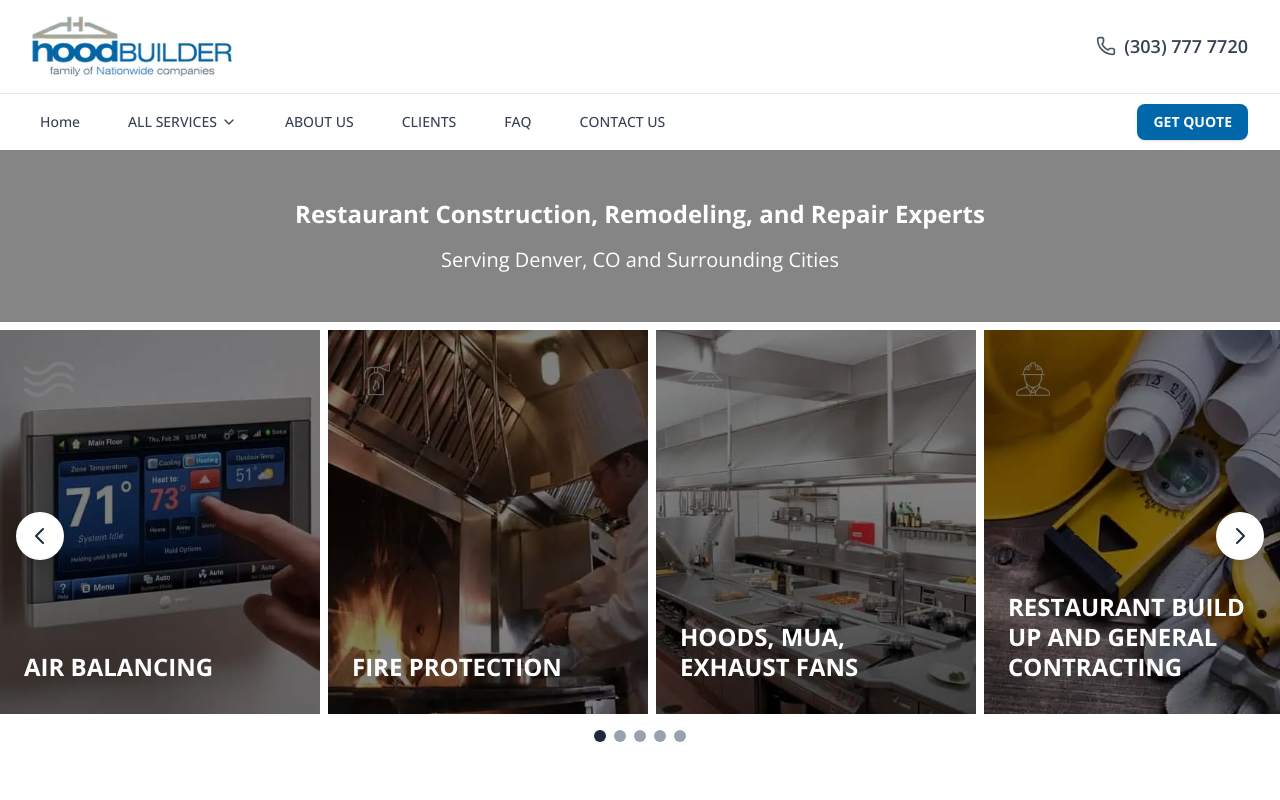
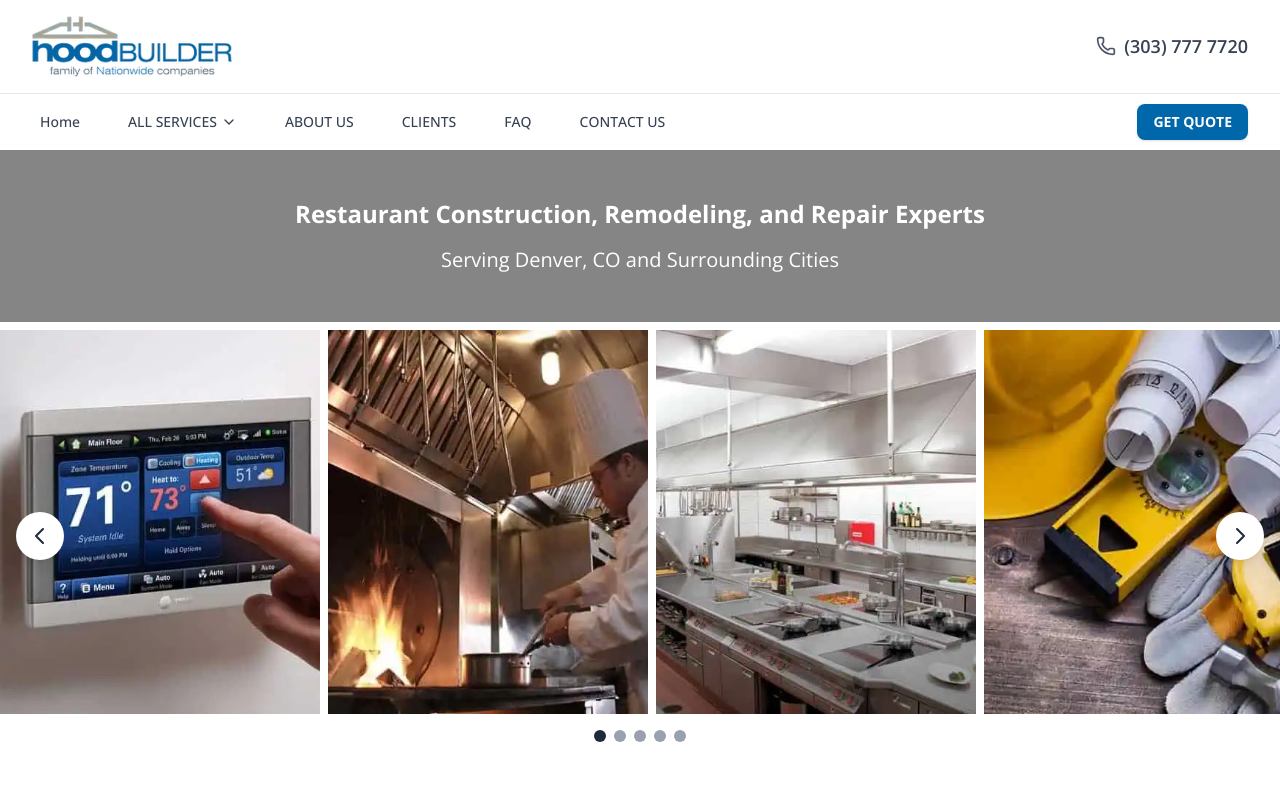
Before and after one commit to salarmiirzaeie/hood-builder-next, a Next.js app: page / in a window 1280 px wide. Shown: the top 800 px of the page. Built offline with nearby package versions, Linux system fonts and the light colour scheme.

Commit message:
fix slider

```diff
--- a/src/app/components/home/Blogs.tsx
+++ b/src/app/components/home/Blogs.tsx
@@ -80,8 +80,7 @@ const BlogPostCard: React.FC<{ post: BlogPost }> = ({ post }) => {
         layout="responsive" // Make image responsive to parent container
         width={400} // Example width (adjust based on your actual image aspect ratio)
         height={250} // Example height
-        objectFit="cover"
-        className={`transition-all duration-500 ease-in-out ${isHovered ? "" : "grayscale"}`}
+        className={`transition-all duration-500 object-cover ease-in-out ${isHovered ? "" : "grayscale"}`}
         // Fallback for image loading errors can be handled by Next.js Image component
       />
       {/*
--- a/src/app/components/home/ImageSlider.tsx
+++ b/src/app/components/home/ImageSlider.tsx
@@ -154,23 +154,17 @@ const ImageSlider: React.FC = () => {
         style={{ scrollBehavior: isScrolling ? "smooth" : "auto" }} // Control scroll behavior based on state
       >
         {loopedItems.map((item, i) => {
-          // Determine if this item is in the initial view or "close" to it
-          // This allows for 'priority' on initial visible items and lazy loading for others
-          const isPriority = i >= DUPLICATION_COUNT && i < DUPLICATION_COUNT + VISIBLE_ITEMS_DESKTOP;
-          // Calculate an estimated index for lazy loading.
-          // Load items that are within +/- VISIBLE_ITEMS_DESKTOP from the current real view.
           const currentRealIndex = Math.floor((carouselRef.current?.scrollLeft ?? 0) / getItemWidth());
           const isNearView =
             i >= currentRealIndex - VISIBLE_ITEMS_DESKTOP &&
             i <= currentRealIndex + VISIBLE_ITEMS_DESKTOP + (VISIBLE_ITEMS_DESKTOP - 1);
 
+          // Inside your loopedItems.map
           return (
             <div
-              // Assign itemRef to the first *real* item, which is after DUPLICATION_COUNT
               ref={i === DUPLICATION_COUNT ? itemRef : null}
-              key={`${item.id}-${i}`} // Unique key using id and index for looped items
+              key={`${item.id}-${i}`}
               className="flex-shrink-0 w-full md:w-1/2 lg:w-1/3 xl:w-1/4 snap-start relative group"
-              // Dynamically set minWidth based on VISIBLE_ITEMS_DESKTOP
               style={{ minWidth: `calc(100% / ${VISIBLE_ITEMS_DESKTOP})` }}
               role="group"
               aria-roledescription="slide"
@@ -183,38 +177,17 @@ const ImageSlider: React.FC = () => {
                   src={item.image}
                   alt={item.title}
                   fill
-                  // Optimize sizes for better image loading. Add more breakpoints if needed.
-                  sizes="(max-width: 768px) 100vw,
-                         (max-width: 1024px) 50vw,
-                         (max-width: 1280px) 33vw,
-                         25vw"
+                  sizes="(max-width: 768px) 100vw, (max-width: 1024px) 50vw, (max-width: 1280px) 33vw, 25vw"
                   className="object-cover transition-transform duration-300 group-hover:scale-105 z-10"
-                  // Set priority for the initial visible items. Lazy load others.
-                  priority={isPriority}
-                  loading={isNearView || isPriority ? "eager" : "lazy"} // Eager load if priority or near view
-                  // Optional: Add `fetchpriority="high"` for the most critical image
-                  // fetchpriority={isPriority && i === DUPLICATION_COUNT ? "high" : "auto"}
+                  // Ensure priority is set for the image that will be the LCP
+                  // This is typically the first "real" item after the duplicated ones
+                  priority={i === DUPLICATION_COUNT} // Set priority ONLY for the very first "real" item
+                  // Next.js Image component handles `loading="eager"` and `fetchpriority="high"` automatically when `priority` is true.
+                  // You generally don't need to explicitly set `loading` or `fetchpriority` if `priority` is true.
+                  // For other images, let Next.js optimize default loading or use your isNearView logic for eager loading.
+                  loading={i === DUPLICATION_COUNT || isNearView ? "eager" : "lazy"}
                 />
-                {item.icon && (
-                  <Image
-                    src={item.icon}
-                    alt={`${item.title} icon`} // More descriptive alt text
-                    width={50}
-                    height={50}
-                    className="absolute z-20 top-6 left-6 opacity-75 group-hover:opacity-100 transition-opacity duration-300" // Position icon directly
-                    loading="lazy" // Icons can typically be lazy-loaded
-                  />
-                )}
-                <div className="absolute z-20 inset-0 bg-[rgba(0,0,0,.5)] group-hover:bg-[rgba(169,167,144,.7)] transition-colors duration-300 flex flex-col justify-end items-start p-6 text-white">
-                  <h3 className="text-xl md:text-2xl font-bold mb-2 uppercase leading-tight group-hover:text-amber-300 transition-colors duration-300">
-                    {item.title}
-                  </h3>
-                  {item.hasButton && (
-                    <button className="mt-4 px-6 py-2 border border-white text-white text-sm uppercase font-semibold rounded-full hover:bg-white hover:text-gray-800 transition-colors duration-300">
-                      {item.buttonText}
-                    </button>
-                  )}
-                </div>
+                {/* ... rest of your code */}
               </div>
             </div>
           );
--- a/src/app/components/home/services-banner.tsx
+++ b/src/app/components/home/services-banner.tsx
@@ -10,7 +10,7 @@ const ServicesBanner = () => {
 
   return (
     <div className="relative w-full h-[400px]  bg-cover bg-center flex items-center justify-center text-white p-4">
-      <Image src={"/images/img-bg-featured.webp"} alt="Background Image" layout="fill" objectFit="cover" />
+      <Image src={"/images/img-bg-featured.webp"} alt="Background Image" fill className="object-cover" />
       {/* Overlay to darken the background image and improve text readability */}
 
       {/* Content Container */}
```
